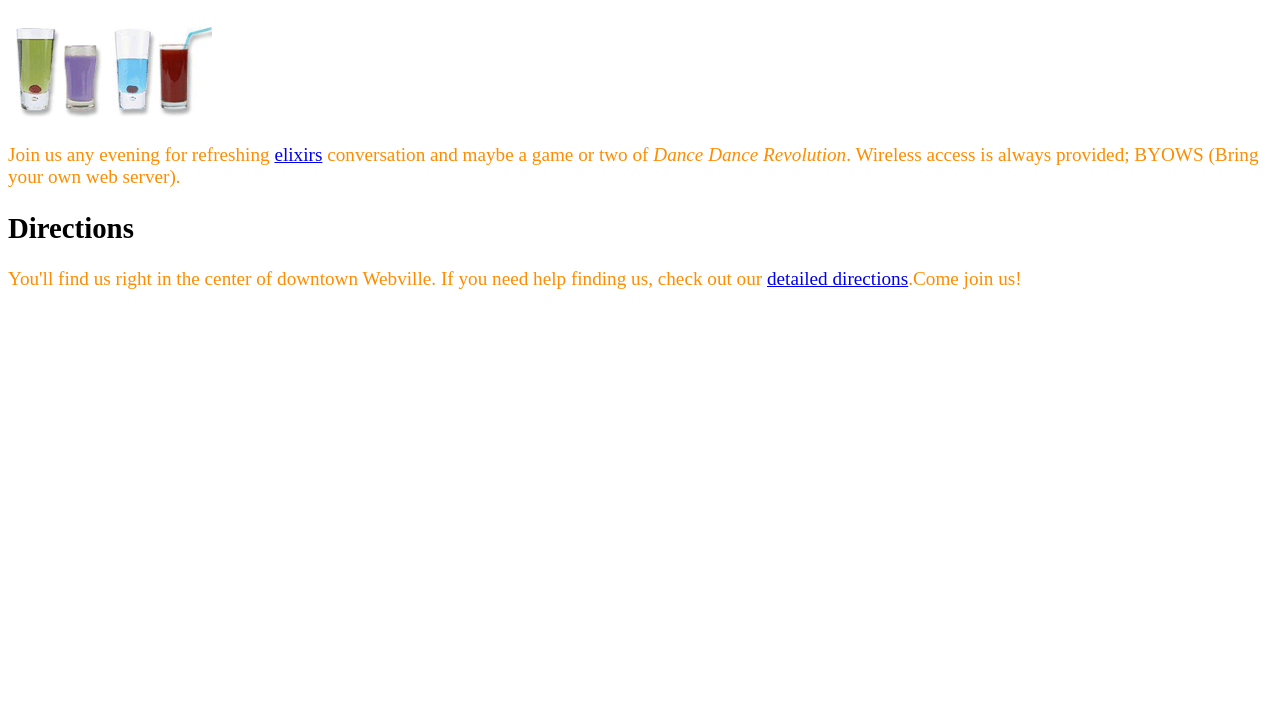
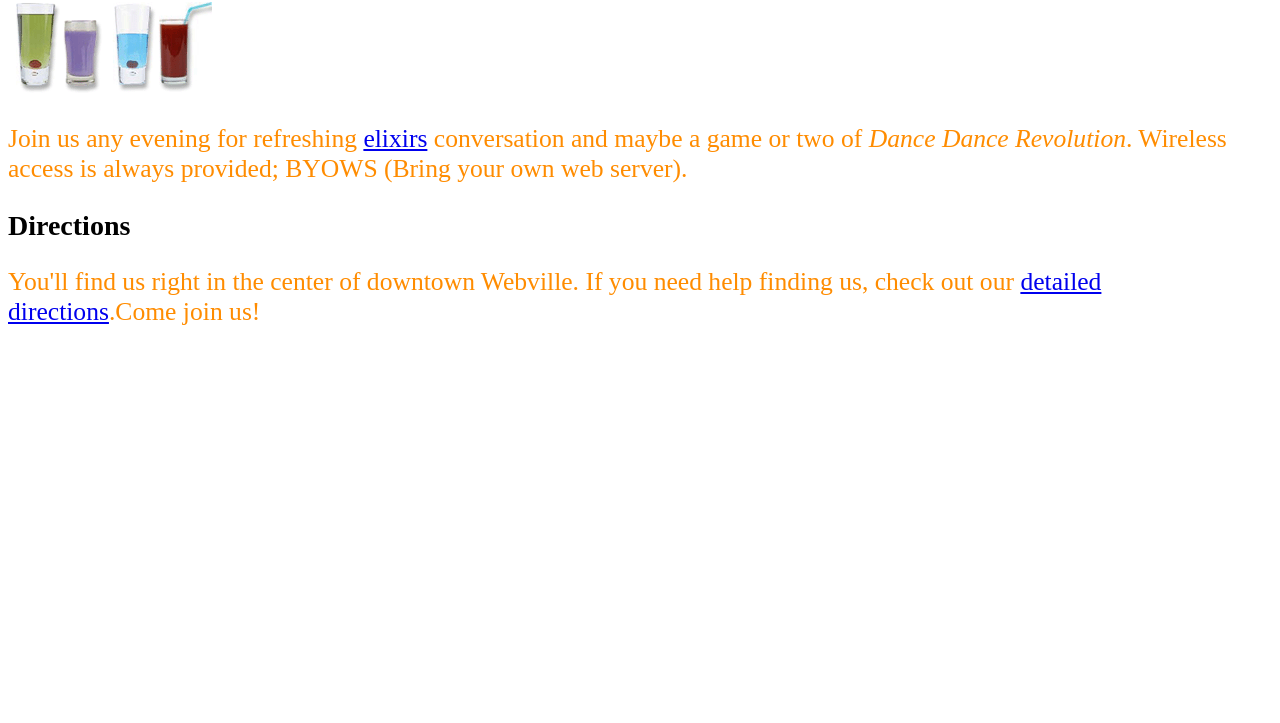
Before and after one commit to changan575/wedcourse, a plain HTML site: page lessom7_12/index.html in a window 1280 px wide. Shown: the part 77-800 px from the top of the page. Drawn offline with Linux system fonts and the light colour scheme.

Commit message:
更好的完成了网页字体

```diff
--- a/lessom7_12/lounge.css
+++ b/lessom7_12/lounge.css
@@ -1,20 +1,20 @@
 p {
   /* font-family: 'Segoe Script'; */
   color: darkorange;
+  font-size: 2vw;
 }
 h1 {
   border-bottom: 1px solid black;
+  font-size: 2rem;
 }
 h1,h2 {
  font-family: "Cascadia Mono"
  color: grey;
-}
-body {
-	font-size: 14px;
-	font-size: 150%;
-	font-size: 1.2em;
-	font-size: 5 vh;
+ font-size: 1.4rem;
 }
 body {
   font-family: 'Segoe Script';
 }
+html {
+  font-size: 20px;
+}
```
